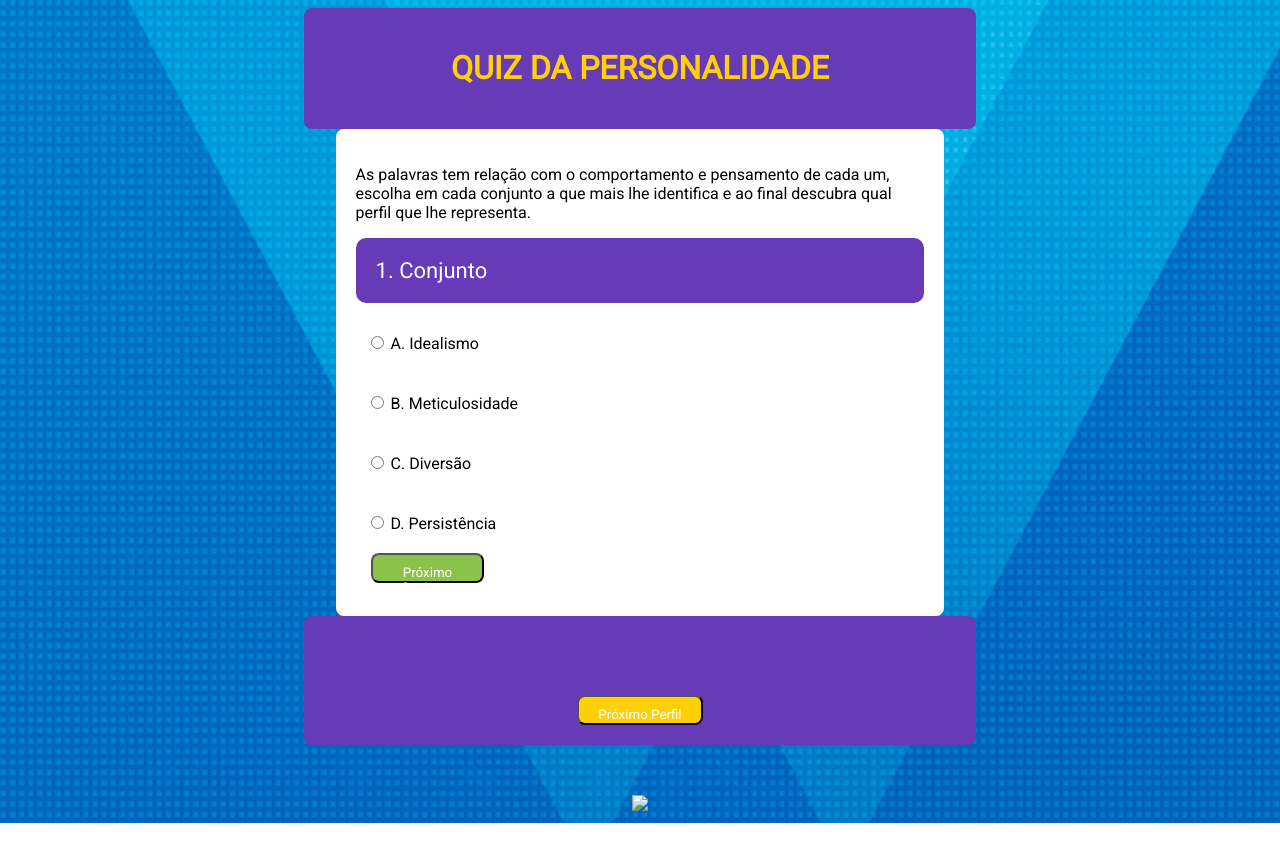
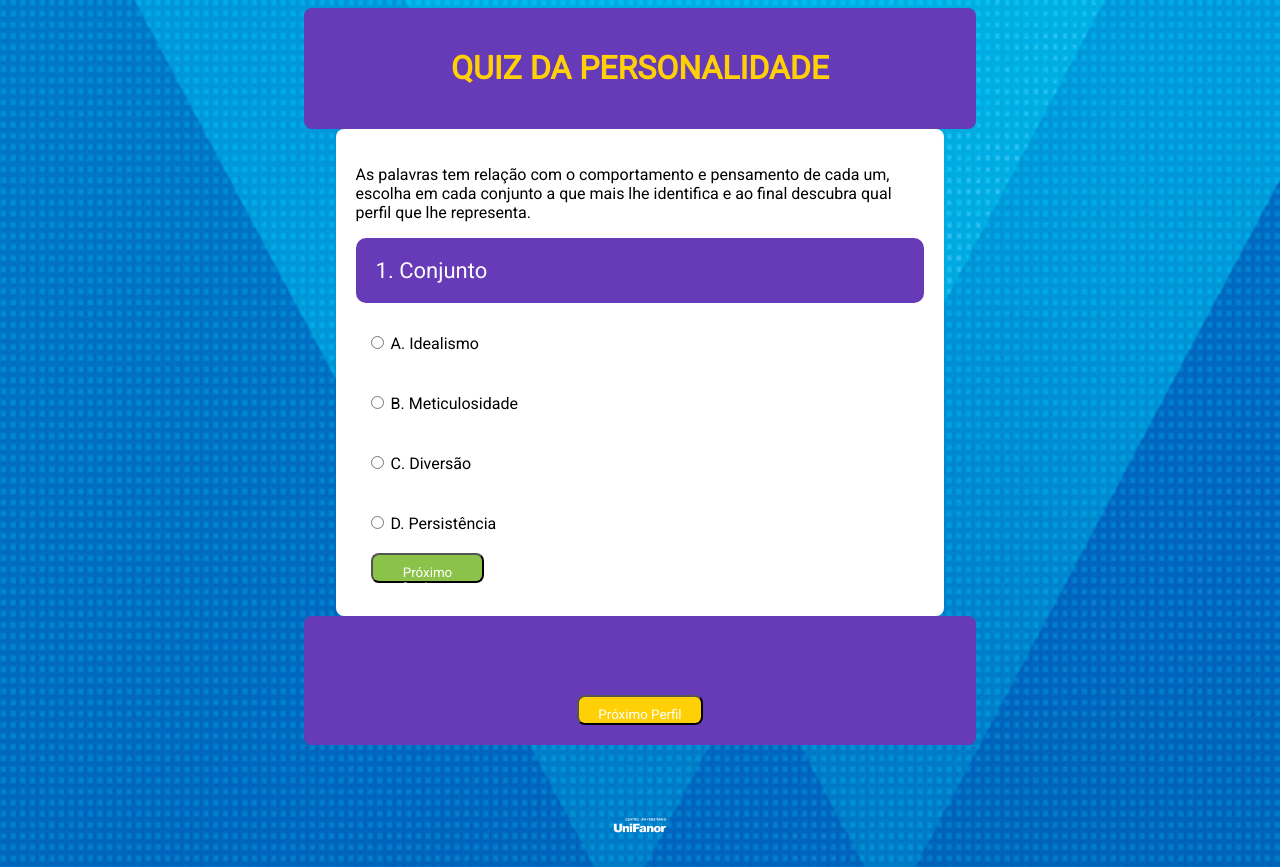
Before and after one commit to anderson-boettge/anderson-boettge.github.io, a plain HTML site: page index.html in a window 1280 px wide. Before the commit the page ends 823 px from the top, so only its background shows below. Drawn offline with Linux system fonts and the light colour scheme.

Commit message:
Update index.html
Mudança logo

```diff
--- a/index.html
+++ b/index.html
@@ -50,7 +50,7 @@
 		<span id="perfil"></span> -->
 	</div>
 	<div id="footer" style="text-align: center;">
-		<img id="logo" src="Unifanor_wyden_branco.png">
+		<img id="logo" src="LOGO UNIFANOR BRANCO.png">
 	</div>
 	<script src="questions.js"></script>
 	<script src="main.js"></script>
```
